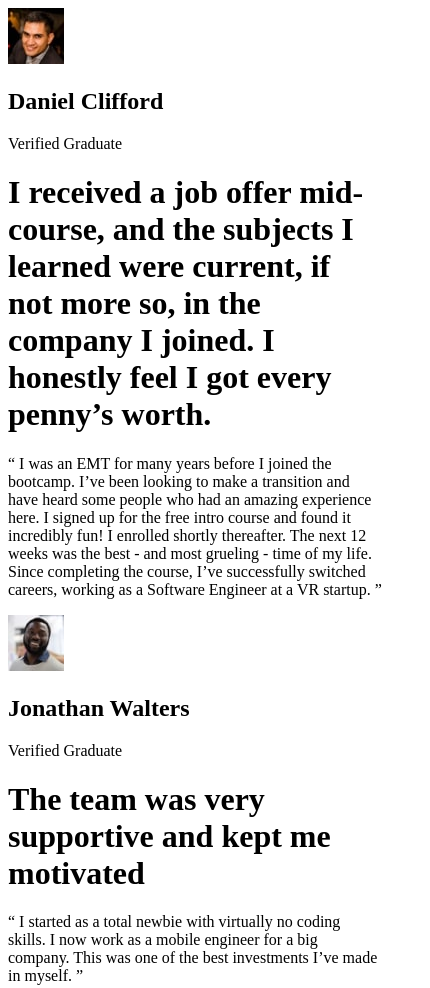
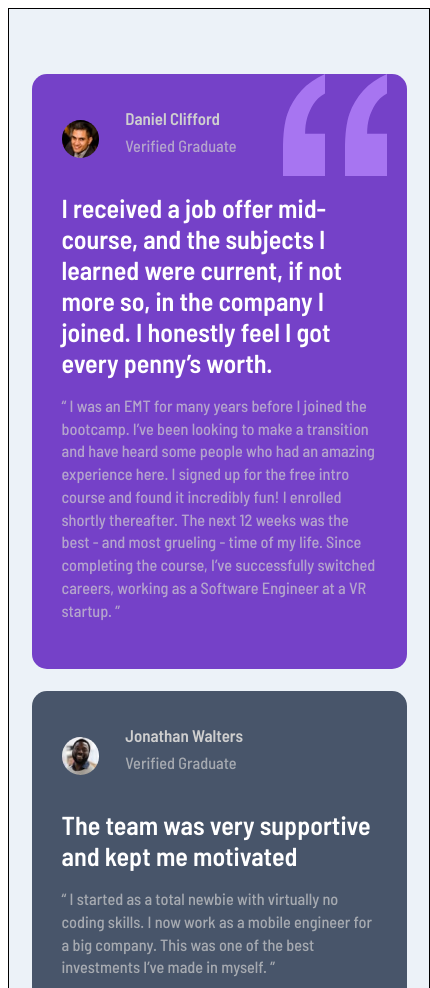
Before and after one commit to vishy312/testimonial-grid-section, a plain HTML site: page docs/index.html in a window 390 px wide. Shown: the top 988 px of the page, 430 px wide, since content can reach past the window. Drawn offline with Linux system fonts and the light colour scheme.

Commit message:
mobile version completed

```diff
--- /dev/null
+++ b/docs/_config.scss
@@ -0,0 +1,24 @@
+@import url("https://fonts.googleapis.com/css2?family=Barlow+Semi+Condensed:wght@500;600&display=swap");
+
+$margin-width: 7.5px;
+$padding-width: 15px;
+$mobile-card-width: 375px;
+$desktop-card-width: 1440px;
+$transition-at: 675px;
+$moderate-violate: hsl(263, 55%, 52%);
+$dark-greyish-blue: hsl(217, 19%, 35%);
+$dark-blackish-blue: hsl(219, 29%, 14%);
+$white: hsl(0, 0%, 100%);
+$light-grey: hsl(0, 0%, 81%);
+$light-greyish-blue: hsl(210, 46%, 95%);
+$base-size: 13px;
+@mixin flex-box {
+  display: flex;
+  align-items: center;
+}
+* {
+  font: {
+    size: 13px;
+    family: "Barlow Semi Condensed", sans-serif;
+  }
+}
--- a/docs/index.html
+++ b/docs/index.html
@@ -7,22 +7,23 @@
   <link rel="icon" type="image/png" sizes="32x32" href="./images/favicon-32x32.png">
 
   <title>Frontend Mentor | [Challenge Name Here]</title>
-
-  <!-- Feel free to remove these styles or customise in your own stylesheet 👍 -->
   <style>
     .attribution { font-size: 11px; text-align: center; }
     .attribution a { color: hsl(228, 45%, 44%); }
   </style>
+  <link rel="stylesheet" type="text/css" href="main.css">
 </head>
 <body>
   <main class="container">
     <div class="4-card-set">
       <div class="2-card-set">
-        <div class="card">
+        <div class="card cd-1">
           <div class="profile">
             <img src="images/image-daniel.jpg" alt="daniel-profile-pic" class="profile-pic">
+            <div class="author">
               <h2>Daniel Clifford</h2>
               <p>Verified Graduate</p>
+            </div>
           </div>
           <h1>
             I received a job offer mid-course, and the subjects I learned were current, if not more so,
@@ -36,11 +37,13 @@
             the course, I’ve successfully switched careers, working as a Software Engineer at a VR startup. ”
           </p>
         </div>
-        <div class="card">
+        <div class="card cd-2">
           <div class="profile">
             <img src="images/image-jonathan.jpg" alt="jonathan-profile-pic" class="profile-pic">
+            <div class="author">
               <h2>Jonathan Walters</h2>
               <p>Verified Graduate</p>
+            </div>
           </div>
           <h1>The team was very supportive and kept me motivated</h1>
           <p>
@@ -50,11 +53,13 @@
         </div>
       </div>
       <div class="2-card-set">
-        <div class="card">
+        <div class="card cd-3">
           <div class="profile">
             <img src="images/image-jeanette.jpg" alt="jeanette-profile-pic" class="profile-pic">
+            <div class="author">
               <h2>Jeanette Harmon</h2>
               <p>Verified Graduate</p>
+            </div>
           </div>
           <h1>An overall wonderful and rewarding experience</h1>
           <p>
@@ -62,11 +67,13 @@
             while doing something I love. ”
           </p>
         </div>
-        <div class="card">
+        <div class="card cd-4">
           <div class="profile">
             <img src="images/image-patrick.jpg" alt="patrick-profile-pic" class="profile-pic">
+            <div class="author">
               <h2>Patrick Abrams</h2>
               <p>Verified Graduate</p>
+            </div>
           </div>
           <h1>
             Awesome teaching support from TAs who did the bootcamp themselves. Getting guidance from them and
@@ -81,11 +88,13 @@
         </div>
       </div>
     </div>
-    <div class="card">
+    <div class="card cd-5">
       <div class="profile">
         <img src="images/image-kira.jpg" alt="kira-profile-pic" class="profile-pic">
+        <div class="author">
           <h2>Kira Whittle</h2>
           <p>Verified Graduate</p>
+        </div>
       </div>
       <h1>Such a life-changing experience. Highly recommended!</h1>
       <p>
--- /dev/null
+++ b/docs/main.scss
@@ -0,0 +1,62 @@
+@import "config";
+
+.container {
+  width: $mobile-card-width;
+  padding: 5em 1.5 * $padding-width;
+  margin: auto;
+  background-color: $light-greyish-blue;
+  border: 1px solid black;
+}
+.profile-pic {
+  border-radius: 50%;
+  width: 12%;
+}
+.profile {
+  @include flex-box;
+}
+.author {
+  margin-left: 2 * $base-size;
+  line-height: 0.05;
+  p {
+    opacity: 50%;
+  }
+  h2 {
+    font-size: 1.3rem;
+  }
+}
+
+.card {
+  color: $light-grey;
+  padding: 2 * $padding-width;
+  margin-bottom: 1.5 * $padding-width;
+  border-radius: 15px;
+  h1 {
+    font-size: 2rem;
+    color: $white;
+  }
+  p {
+    opacity: 70%;
+    font-size: 1.25rem;
+    line-height: 1.4;
+  }
+}
+.cd-1 {
+  background-color: $moderate-violate;
+  background-image: url(images/bg-pattern-quotation.svg);
+  background-repeat: no-repeat;
+  background-position: top right 20px;
+}
+.cd-2 {
+  background-color: $dark-greyish-blue;
+}
+.cd-3,
+.cd-5 {
+  background-color: $white;
+  color: $dark-greyish-blue;
+  h1 {
+    color: $dark-greyish-blue;
+  }
+}
+.cd-4 {
+  background-color: $dark-blackish-blue;
+}
```
Also changed, not shown: docs/main.css (added), docs/style.css (added), 1 other file. Lines whose indentation alone changed are shown as unchanged.
